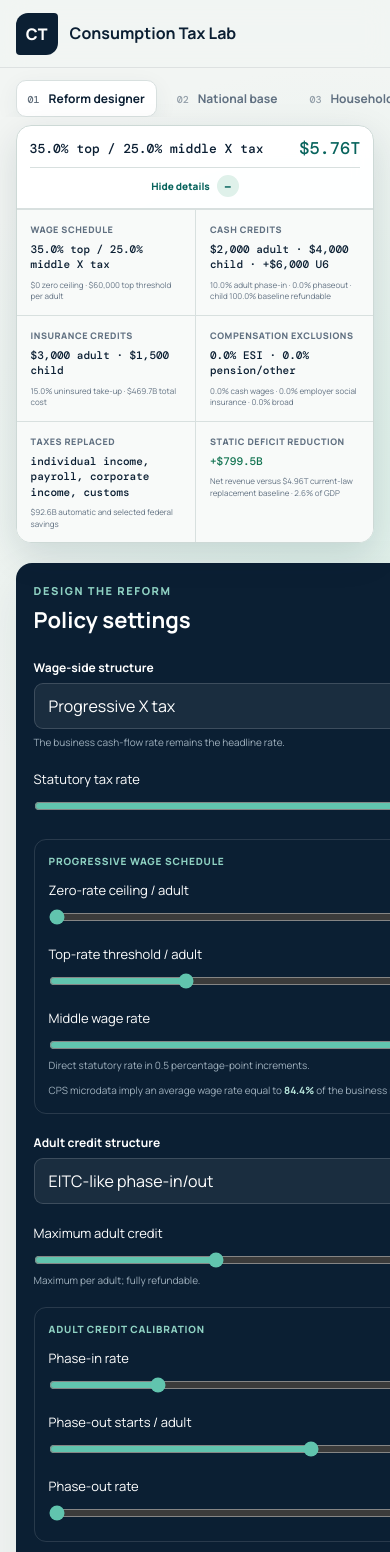
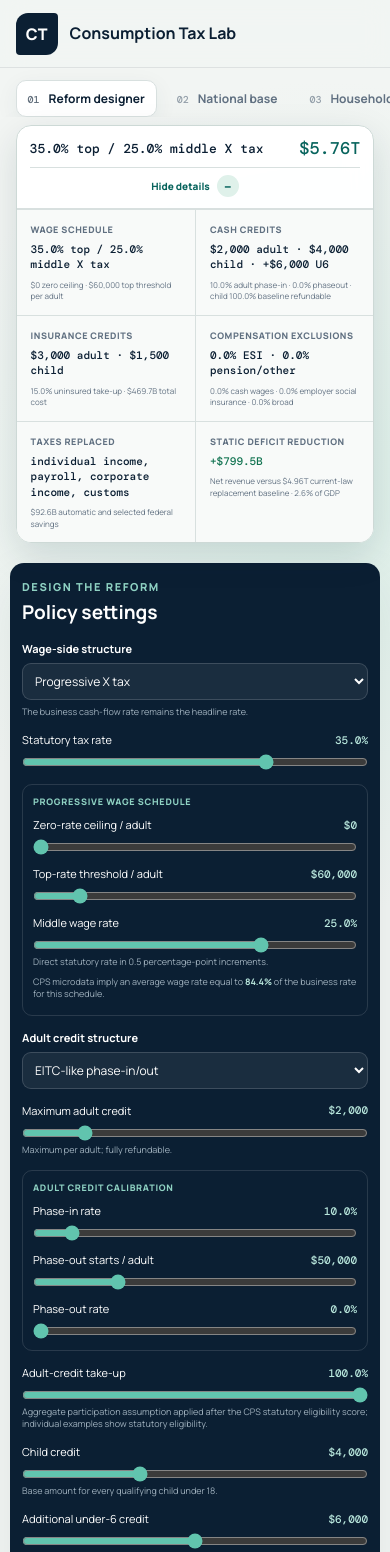
Before and after one commit to pcarlsgaard/tax_reform, a React (Vite) app: page / in a window 390 px wide. Shown: the top 1552 px of the page. Built offline with nearby package versions, Linux system fonts and the light colour scheme.

Commit message:
Fix reform designer mobile width and sizing

```diff
--- a/src/mobile-fixes.css
+++ b/src/mobile-fixes.css
@@ -1,4 +1,5 @@
 .overview-view,
+.results-panel,
 .control-panel,
 .control-panel > *,
 .control-field,
@@ -25,22 +26,132 @@
 }
 
 @media (max-width: 760px) {
+  html,
+  body,
+  #root,
+  .app {
+    width: 100%;
+    max-width: 100%;
+    overflow-x: hidden;
+  }
+
   .view-grid,
   .page-shell {
     width: 100%;
-    max-width: 100vw;
-    padding-left: max(14px, 4vw);
-    padding-right: max(14px, 4vw);
-    overflow-x: clip;
+    max-width: 100%;
+    padding-left: 10px;
+    padding-right: 10px;
+    overflow-x: hidden;
   }
 
+  /* The desktop designer is a fixed 330px control column plus results.
+     Collapse it completely on phones so neither column can force the viewport wider. */
   .overview-view {
     width: 100%;
+    max-width: 100%;
+    grid-template-columns: minmax(0, 1fr);
+    gap: 14px;
   }
 
-  .control-panel {
-    padding: 20px 18px;
-    border-radius: 16px;
+  .overview-view > *,
+  .results-panel {
+    width: 100%;
+    max-width: 100%;
+    min-width: 0;
+  }
+
+  .control-panel,
+  .app.policy-summary-open .control-panel {
+    position: static;
+    top: auto;
+    width: 100%;
+    max-width: 100%;
+    padding: 16px 12px;
+    border-radius: 14px;
+  }
+
+  .control-panel h2 {
+    margin: 5px 0 16px;
+    font-size: 19px;
+  }
+
+  .control-field,
+  .select-field {
+    margin-bottom: 14px;
+  }
+
+  .control-heading {
+    gap: 6px;
+    align-items: center;
+    font-size: 11px;
+  }
+
+  .control-heading > span {
+    min-width: 0;
+    overflow-wrap: anywhere;
+  }
+
+  .control-heading > strong {
+    flex: 0 0 auto;
+    font-size: 11px;
+  }
+
+  .control-field input[type='range'] {
+    display: block;
+    width: 100%;
+    min-width: 0;
+    margin: 7px 0 3px;
+  }
+
+  .control-hint,
+  .control-note {
+    font-size: 9px;
+    line-height: 1.35;
+  }
+
+  .select-field > span:first-child {
+    font-size: 11px;
+  }
+
+  .select-field select {
+    padding: 8px;
+    font-size: 12px;
+  }
+
+  .control-group {
+    padding: 10px 10px 0;
+    margin-bottom: 14px;
+    border-radius: 10px;
+  }
+
+  .control-group > span {
+    margin-bottom: 9px;
+    font-size: 9px;
+  }
+
+  .control-group .control-field {
+    margin-bottom: 11px;
+  }
+
+  .tax-checks {
+    padding-top: 14px;
+  }
+
+  .tax-checks legend,
+  .tax-checks label {
+    font-size: 10px;
+  }
+
+  .view-intro {
+    gap: 12px;
+  }
+
+  .view-intro h1 {
+    font-size: clamp(27px, 9vw, 38px);
+  }
+
+  .metric-grid {
+    grid-template-columns: minmax(0, 1fr);
   }
 
   .control-heading {
```
